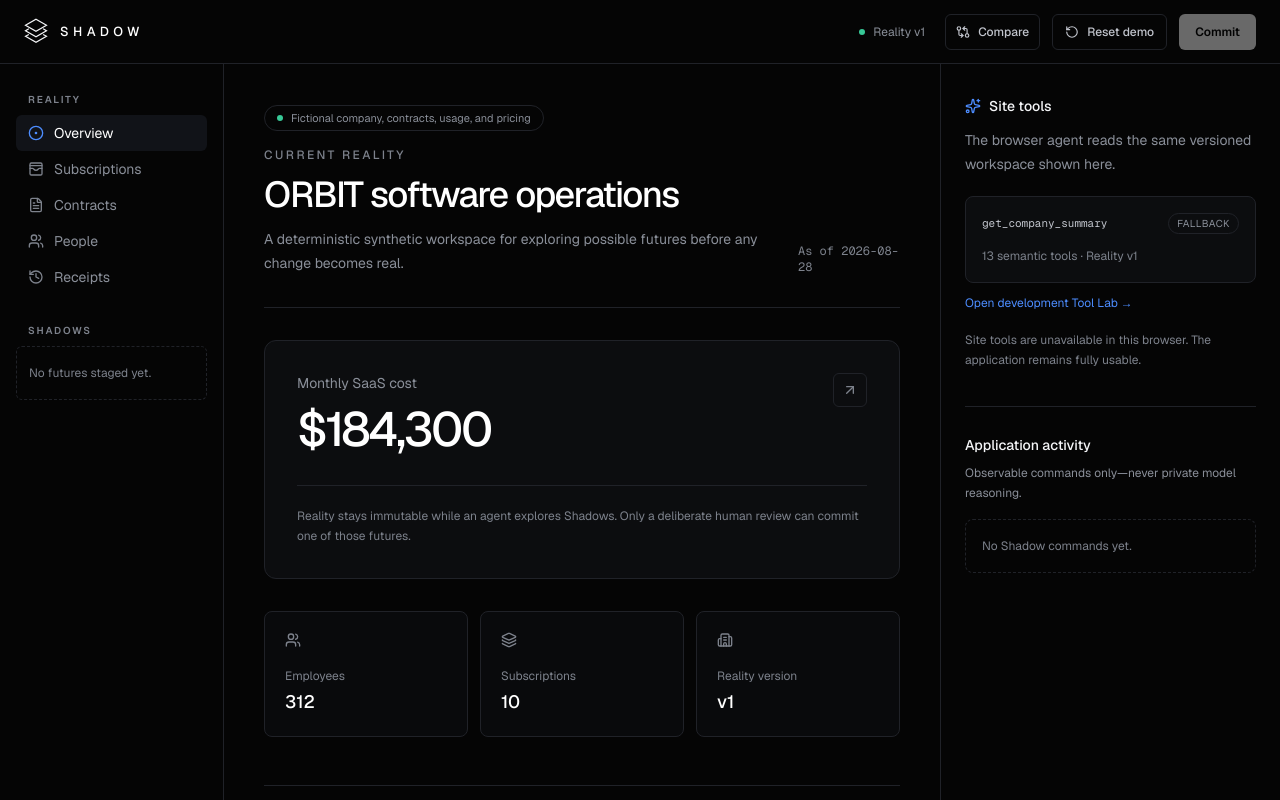
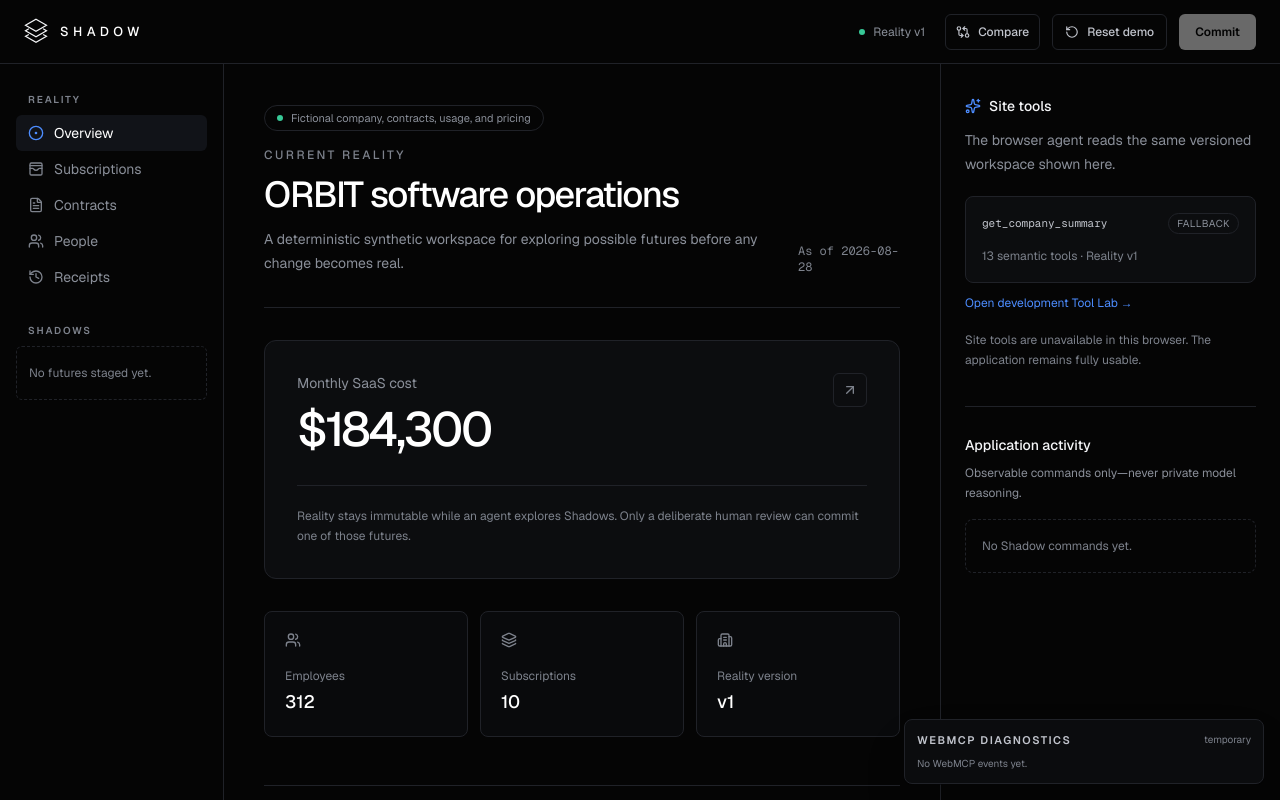
Before and after one commit to DrProNoob/shadow, a Next.js app: page / in a window 1280 px wide. Shown: the top 800 px of the page. Built offline with nearby package versions, Linux system fonts and the light colour scheme.

Commit message:
Render WebMCP diagnostics in workspace

```diff
--- a/src/app/(workspace)/layout.tsx
+++ b/src/app/(workspace)/layout.tsx
@@ -1,12 +1,14 @@
 import type { ReactNode } from "react";
 import { WorkspaceProvider } from "@/components/shell/workspace-provider";
 import { WorkspaceShell } from "@/components/shell/workspace-shell";
+import { WebMcpDiagnosticPanel } from "@/components/tool-lab/webmcp-diagnostic-panel";
 import { createOrbitSeed } from "@/data/orbit/seed";
 
 export default function WorkspaceLayout({ children }: { children: ReactNode }) {
   return (
     <WorkspaceProvider initialState={createOrbitSeed()}>
       <WorkspaceShell>{children}</WorkspaceShell>
+      <WebMcpDiagnosticPanel />
     </WorkspaceProvider>
   );
 }
```
